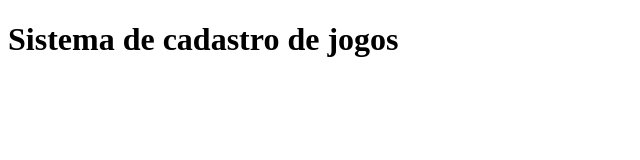
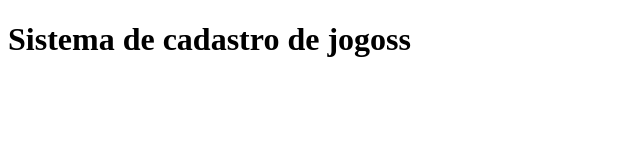
Before and after one commit to joaolimarj/sistema-de-cadastro, a plain HTML site: page index.html in a window 1280 px wide. Shown: the full height of the page, 0-640 px from the left. Drawn offline with Linux system fonts and the light colour scheme.

Commit message:
Update index.html

```diff
--- a/index.html
+++ b/index.html
@@ -7,7 +7,7 @@
     <title>Meus jogos</title>
 </head>
 <body>
-    <h1> Sistema de cadastro de jogos</h1>
+    <h1> Sistema de cadastro de jogoss</h1>
     <script src="app.js"></script>
 </body>
 </html>
```
